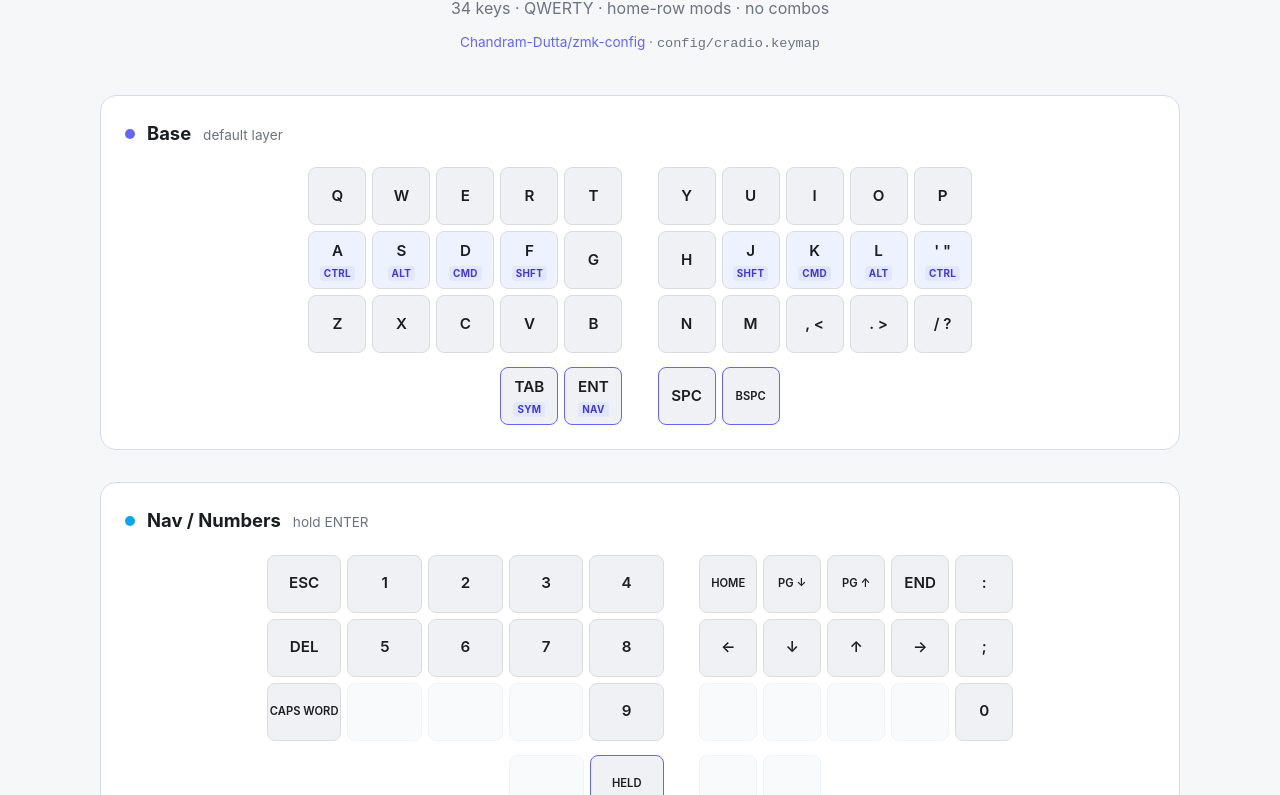
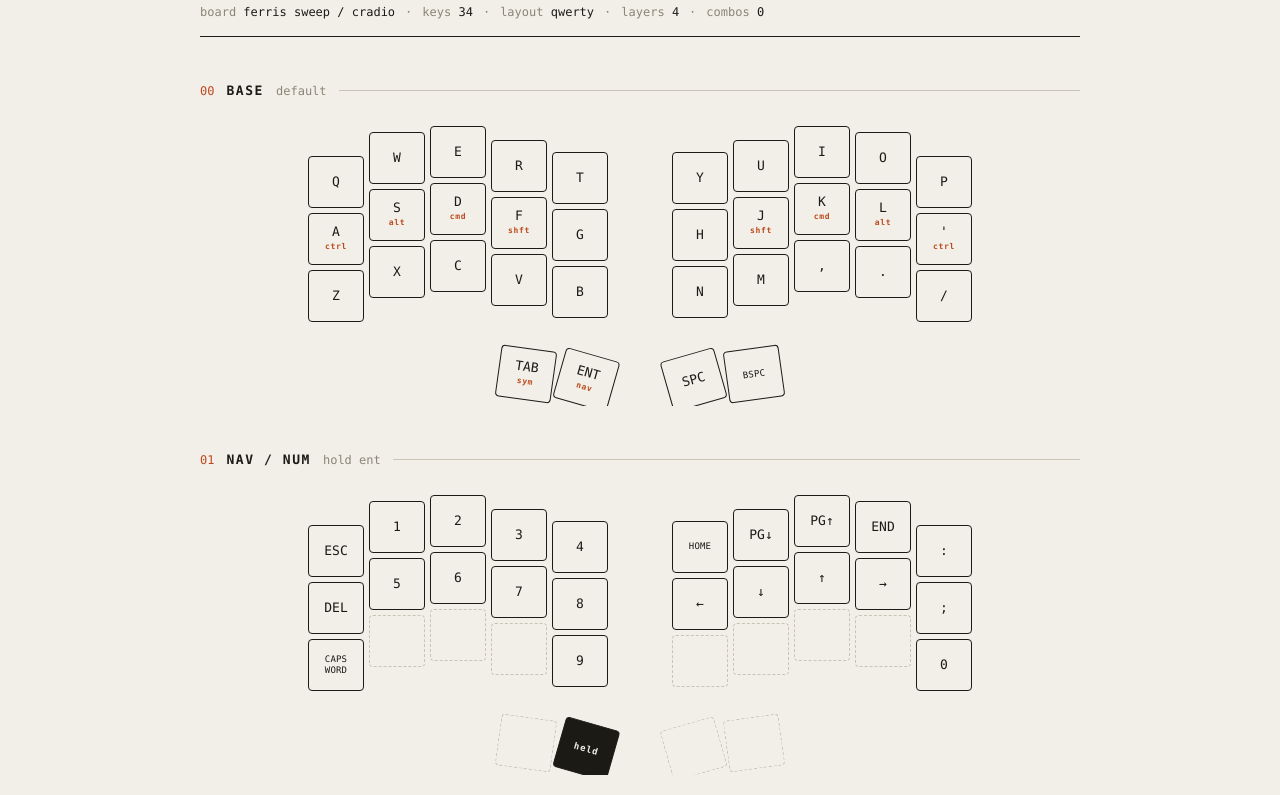
Before and after one commit to Chandram-Dutta/zmk-config, a plain HTML site: page docs/index.html in a window 1280 px wide. Shown: the part 87-882 px from the top of the page. Drawn offline with Linux system fonts and the light colour scheme.

Commit message:
docs: redesign keymap page as technical datasheet
Monospace spec-sheet style, real Sweep column stagger and rotated
thumb keys, warm paper/ink palette with single accent.

Co-Authored-By: Claude Fable 5 <noreply@anthropic.com>

```diff
--- a/docs/index.html
+++ b/docs/index.html
@@ -3,216 +3,229 @@
 <head>
 <meta charset="UTF-8">
 <meta name="viewport" content="width=device-width, initial-scale=1.0">
-<title>Cradio Keymap — Chandram</title>
+<title>cradio.keymap</title>
 <style>
   :root {
-    --bg: #f6f7f9;
-    --card: #ffffff;
-    --key: #f0f1f4;
-    --key-border: #d8dbe0;
-    --text: #1a1d21;
-    --muted: #6b7280;
-    --accent: #6366f1;
-    --mod: #e0e7ff;
-    --mod-text: #4338ca;
-    --layer1: #0ea5e9;
-    --layer2: #f59e0b;
-    --layer3: #ef4444;
-    --hold-bg: #eef2ff;
+    --bg: #f2efe8;
+    --ink: #1c1a15;
+    --line: #c9c4b6;
+    --faint: #8a8577;
+    --accent: #bc4a1e;
+    --held-bg: #1c1a15;
+    --held-ink: #f2efe8;
   }
   @media (prefers-color-scheme: dark) {
     :root {
-      --bg: #101216;
-      --card: #181b21;
-      --key: #21252d;
-      --key-border: #32363f;
-      --text: #e7e9ee;
-      --muted: #8b93a1;
-      --accent: #818cf8;
-      --mod: #2b2f52;
-      --mod-text: #a5b4fc;
-      --hold-bg: #232746;
+      --bg: #16140f;
+      --ink: #ddd8cb;
+      --line: #3b382f;
+      --faint: #7d7869;
+      --accent: #e0672f;
+      --held-bg: #ddd8cb;
+      --held-ink: #16140f;
     }
   }
   * { margin: 0; padding: 0; box-sizing: border-box; }
+  html { -webkit-text-size-adjust: 100%; }
   body {
     background: var(--bg);
-    color: var(--text);
-    font-family: -apple-system, BlinkMacSystemFont, "Segoe UI", Roboto, "Helvetica Neue", sans-serif;
-    line-height: 1.5;
-    padding: 2rem 1rem 4rem;
+    color: var(--ink);
+    font-family: ui-monospace, "SF Mono", SFMono-Regular, Menlo, Consolas, monospace;
+    font-size: 13px;
+    line-height: 1.6;
+    padding: 48px 20px 80px;
   }
-  .wrap { max-width: 1080px; margin: 0 auto; }
-  header { margin-bottom: 2.5rem; text-align: center; }
-  h1 { font-size: 1.9rem; letter-spacing: -0.02em; }
-  header p { color: var(--muted); margin-top: 0.35rem; }
-  header .meta { font-size: 0.85rem; margin-top: 0.75rem; }
-  header .meta a { color: var(--accent); text-decoration: none; }
+  a { color: inherit; }
+  .wrap { max-width: 880px; margin: 0 auto; }
 
-  .layer-card {
-    background: var(--card);
-    border: 1px solid var(--key-border);
-    border-radius: 16px;
-    padding: 1.5rem;
-    margin-bottom: 2rem;
-    overflow-x: auto;
+  /* ── masthead ─────────────────────────────── */
+  .mast { border-bottom: 1px solid var(--ink); padding-bottom: 14px; }
+  .mast .row {
+    display: flex; justify-content: space-between; align-items: baseline;
+    flex-wrap: wrap; gap: 4px 24px;
   }
-  .layer-head {
-    display: flex;
-    align-items: baseline;
-    gap: 0.75rem;
-    margin-bottom: 1.25rem;
-    flex-wrap: wrap;
+  h1 {
+    font-size: 20px; font-weight: 700;
+    letter-spacing: 0.04em; text-transform: uppercase;
   }
-  .layer-head h2 { font-size: 1.15rem; }
-  .layer-head .how {
-    font-size: 0.85rem;
-    color: var(--muted);
+  .mast .rev { color: var(--faint); font-size: 12px; }
+  .specs {
+    display: flex; flex-wrap: wrap; gap: 4px 0;
+    margin-top: 10px; font-size: 12px; color: var(--faint);
   }
-  .layer-head .dot {
-    width: 10px; height: 10px; border-radius: 50%;
-    display: inline-block; flex-shrink: 0;
-    position: relative; top: -1px;
+  .specs span + span::before { content: "·"; margin: 0 10px; }
+  .specs b { color: var(--ink); font-weight: 400; }
+
+  /* ── layer sections ───────────────────────── */
+  section { margin-top: 44px; }
+  .lhead { display: flex; align-items: baseline; gap: 12px; margin-bottom: 22px; }
+  .lhead .n { color: var(--accent); font-size: 12px; }
+  .lhead h2 {
+    font-size: 13px; font-weight: 700;
+    letter-spacing: 0.12em; text-transform: uppercase;
+  }
+  .lhead .how { color: var(--faint); font-size: 12px; }
+  .lhead::after {
+    content: ""; flex: 1; border-top: 1px solid var(--line);
+    position: relative; top: -4px;
   }
 
+  .scroller { overflow-x: auto; padding-bottom: 6px; }
   .board {
-    display: flex;
-    gap: 2.2rem;
-    justify-content: center;
-    min-width: 700px;
+    display: flex; justify-content: center; gap: 64px;
+    min-width: 660px; width: max-content; margin: 0 auto;
+    padding-top: 2px;
   }
-  .half { display: grid; grid-template-columns: repeat(5, 1fr); gap: 6px; }
+  .cols { display: flex; gap: 5px; }
+  .col { display: flex; flex-direction: column; gap: 5px; }
+
   .key {
-    background: var(--key);
-    border: 1px solid var(--key-border);
-    border-radius: 8px;
-    min-height: 58px;
-    min-width: 58px;
-    display: flex;
-    flex-direction: column;
-    align-items: center;
-    justify-content: center;
-    padding: 4px 2px;
+    width: 56px; height: 52px;
+    border: 1px solid var(--ink);
+    border-radius: 4px;
+    display: flex; flex-direction: column;
+    align-items: center; justify-content: center;
+    gap: 1px; padding: 2px;
     text-align: center;
   }
-  .key .tap { font-size: 0.95rem; font-weight: 600; }
-  .key .tap.small { font-size: 0.7rem; font-weight: 600; }
-  .key .hold {
-    font-size: 0.62rem;
-    font-weight: 700;
-    letter-spacing: 0.03em;
-    text-transform: uppercase;
-    color: var(--mod-text);
-    background: var(--mod);
-    border-radius: 4px;
-    padding: 0 4px;
-    margin-top: 3px;
+  .key .t { font-size: 13px; line-height: 1.2; }
+  .key .t.s { font-size: 9px; letter-spacing: 0.02em; }
+  .key .h {
+    font-size: 8px; letter-spacing: 0.08em;
+    color: var(--accent); font-weight: 700;
   }
-  .key.blank { opacity: 0.35; }
-  .key.hrm { background: var(--hold-bg); }
-  .key.thumb { border-color: var(--accent); }
-  .thumbs {
-    grid-column: span 5;
-    display: flex;
-    gap: 6px;
-    margin-top: 8px;
+  .key.blank { border: 1px dashed var(--line); }
+  .key.held {
+    background: var(--held-bg); border-color: var(--held-bg);
+    color: var(--held-ink);
   }
-  .half.left .thumbs { justify-content: flex-end; }
-  .half.right .thumbs { justify-content: flex-start; }
-  .thumbs .key { flex: 0 0 calc(20% - 5px); }
+  .key.held .t { font-size: 9px; letter-spacing: 0.1em; font-weight: 700; }
 
-  .tips {
-    background: var(--card);
-    border: 1px solid var(--key-border);
-    border-radius: 16px;
-    padding: 1.5rem;
+  .half { position: relative; padding-bottom: 78px; }
+  .thumbs { position: absolute; display: flex; gap: 6px; }
+  .half.l .thumbs { right: -8px; bottom: 0; }
+  .half.r .thumbs { left: -8px; bottom: 0; }
+  .half.l .thumbs .key:nth-child(1) { transform: rotate(8deg); }
+  .half.l .thumbs .key:nth-child(2) { transform: rotate(16deg) translateY(6px); }
+  .half.r .thumbs .key:nth-child(1) { transform: rotate(-16deg) translateY(6px); }
+  .half.r .thumbs .key:nth-child(2) { transform: rotate(-8deg); }
+
+  /* ── notes ────────────────────────────────── */
+  .notes { margin-top: 56px; border-top: 1px solid var(--ink); padding-top: 6px; }
+  .notes h2 {
+    font-size: 12px; font-weight: 700; letter-spacing: 0.12em;
+    text-transform: uppercase; margin: 14px 0 16px;
   }
-  .tips h2 { font-size: 1.15rem; margin-bottom: 0.9rem; }
-  .tips ul { list-style: none; }
-  .tips li {
-    padding: 0.45rem 0;
-    color: var(--muted);
-    font-size: 0.92rem;
+  .notes ol { list-style: none; counter-reset: n; max-width: 640px; }
+  .notes li {
+    counter-increment: n;
+    display: flex; gap: 14px;
+    padding: 7px 0; font-size: 12.5px;
   }
-  .tips li strong { color: var(--text); font-weight: 600; }
+  .notes li::before {
+    content: counter(n, decimal-leading-zero);
+    color: var(--accent); flex-shrink: 0;
+  }
+  .notes li span { color: var(--faint); }
+  .notes li b { color: var(--ink); font-weight: 700; }
   kbd {
-    background: var(--key);
-    border: 1px solid var(--key-border);
-    border-bottom-width: 2px;
-    border-radius: 5px;
-    padding: 0.1em 0.45em;
-    font-size: 0.85em;
-    font-family: ui-monospace, SFMono-Regular, Menlo, monospace;
-    color: var(--text);
+    border: 1px solid var(--line); border-radius: 3px;
+    padding: 0 4px; font-family: inherit; font-size: 11px;
+    color: var(--ink); white-space: nowrap;
+  }
+
+  footer {
+    margin-top: 56px; padding-top: 12px;
+    border-top: 1px solid var(--line);
+    display: flex; justify-content: space-between; flex-wrap: wrap; gap: 8px;
+    font-size: 11px; color: var(--faint);
   }
 </style>
 </head>
 <body>
 <div class="wrap">
-  <header>
-    <h1>Cradio / Ferris Sweep Keymap</h1>
-    <p>34 keys · QWERTY · home-row mods · no combos</p>
-    <p class="meta"><a href="https://github.com/Chandram-Dutta/zmk-config">Chandram-Dutta/zmk-config</a> · <code>config/cradio.keymap</code></p>
+
+  <header class="mast">
+    <div class="row">
+      <h1>cradio.keymap</h1>
+      <span class="rev">rev. 2026-07 · zmk</span>
+    </div>
+    <div class="specs">
+      <span>board <b>ferris sweep / cradio</b></span>
+      <span>keys <b>34</b></span>
+      <span>layout <b>qwerty</b></span>
+      <span>layers <b>4</b></span>
+      <span>combos <b>0</b></span>
+    </div>
   </header>
 
   <div id="layers"></div>
 
-  <section class="tips">
-    <h2>How the mods work</h2>
-    <ul>
-      <li><strong>Home-row mods:</strong> tap for the letter, hold for the modifier. <kbd>A</kbd>=Ctrl <kbd>S</kbd>=Alt <kbd>D</kbd>=Cmd <kbd>F</kbd>=Shift — mirrored on <kbd>J</kbd> <kbd>K</kbd> <kbd>L</kbd> <kbd>'</kbd>.</li>
-      <li><strong>Cross-hand is instant:</strong> <kbd>⌘C</kbd> = hold <kbd>K</kbd> + tap <kbd>C</kbd>. <kbd>⌘S</kbd> = hold <kbd>K</kbd> + tap <kbd>S</kbd>. <kbd>⌘⇧Z</kbd> = hold <kbd>J</kbd>+<kbd>K</kbd> + tap <kbd>Z</kbd>.</li>
-      <li><strong>Same-hand needs a beat:</strong> for <kbd>⌘Z</kbd> or <kbd>⌘V</kbd>, hold <kbd>D</kbd> ~¼s (past the tapping term), then tap the letter.</li>
-      <li><strong>No misfires while typing:</strong> mods won't trigger mid-word (150 ms prior-idle guard), and a left mod only activates on right-hand keys.</li>
-      <li><strong>Layers:</strong> hold <kbd>Enter</kbd> → Nav/Numbers, hold <kbd>Tab</kbd> → Symbols, hold both → System (F-keys, Bluetooth, flash).</li>
-    </ul>
-  </section>
+  <div class="notes">
+    <h2>Operating notes</h2>
+    <ol>
+      <li><span><b>Home-row mods</b> — tap for the letter, hold for the modifier.
+        <kbd>A</kbd> ctrl · <kbd>S</kbd> alt · <kbd>D</kbd> cmd · <kbd>F</kbd> shift,
+        mirrored on <kbd>J</kbd> <kbd>K</kbd> <kbd>L</kbd> <kbd>'</kbd>.</span></li>
+      <li><span><b>Cross-hand is instant</b> — ⌘C is hold <kbd>K</kbd> + tap <kbd>C</kbd>;
+        ⌘⇧Z is hold <kbd>J</kbd>+<kbd>K</kbd> + tap <kbd>Z</kbd>.</span></li>
+      <li><span><b>Same-hand needs a beat</b> — for ⌘Z / ⌘V, hold <kbd>D</kbd> past
+        ~280&thinsp;ms, then tap the letter.</span></li>
+      <li><span><b>Misfire guards</b> — mods never fire mid-word (150&thinsp;ms
+        prior-idle) and only resolve against the opposite hand.</span></li>
+      <li><span><b>Layer access</b> — hold <kbd>ENT</kbd> for nav/numbers, hold
+        <kbd>TAB</kbd> for symbols, hold both for system.</span></li>
+    </ol>
+  </div>
+
+  <footer>
+    <span><a href="https://github.com/Chandram-Dutta/zmk-config">Chandram-Dutta/zmk-config</a></span>
+    <span>source of truth: config/cradio.keymap</span>
+  </footer>
 </div>
 
 <script>
-// tap label, hold label (null = plain key), class
-const k = (tap, hold, cls) => ({ tap, hold: hold || null, cls: cls || "" });
+const k = (t, h, c) => ({ t, h: h || null, c: c || "" });
 const B = k("", null, "blank");
+const HELD = k("held", null, "held");
+
+// Ferris sweep column stagger, outer→inner, px
+const STAG_L = [30, 6, 0, 14, 26];
+const STAG_R = [26, 14, 0, 6, 30];
 
 const LAYERS = [
   {
-    name: "Base",
-    how: "default layer",
-    color: "var(--accent)",
+    n: "00", name: "base", how: "default",
     left: [
       k("Q"), k("W"), k("E"), k("R"), k("T"),
-      k("A", "CTRL", "hrm"), k("S", "ALT", "hrm"), k("D", "CMD", "hrm"), k("F", "SHFT", "hrm"), k("G"),
+      k("A", "ctrl"), k("S", "alt"), k("D", "cmd"), k("F", "shft"), k("G"),
       k("Z"), k("X"), k("C"), k("V"), k("B"),
     ],
     right: [
       k("Y"), k("U"), k("I"), k("O"), k("P"),
-      k("H"), k("J", "SHFT", "hrm"), k("K", "CMD", "hrm"), k("L", "ALT", "hrm"), k("' \"", "CTRL", "hrm"),
-      k("N"), k("M"), k(", <"), k(". >"), k("/ ?"),
+      k("H"), k("J", "shft"), k("K", "cmd"), k("L", "alt"), k("'", "ctrl"),
+      k("N"), k("M"), k(","), k("."), k("/"),
     ],
-    thumbsL: [k("TAB", "SYM", "thumb"), k("ENT", "NAV", "thumb")],
-    thumbsR: [k("SPC", null, "thumb"), k("BSPC", null, "thumb")],
+    tl: [k("TAB", "sym"), k("ENT", "nav")],
+    tr: [k("SPC"), k("BSPC")],
   },
   {
-    name: "Nav / Numbers",
-    how: "hold ENTER",
-    color: "var(--layer1)",
+    n: "01", name: "nav / num", how: "hold ent",
     left: [
       k("ESC"), k("1"), k("2"), k("3"), k("4"),
       k("DEL"), k("5"), k("6"), k("7"), k("8"),
-      k("CAPS WORD", null, ""), B, B, B, k("9"),
+      k("CAPS WORD"), B, B, B, k("9"),
     ],
     right: [
-      k("HOME"), k("PG ↓", null, ""), k("PG ↑", null, ""), k("END"), k(":"),
+      k("HOME"), k("PG↓"), k("PG↑"), k("END"), k(":"),
       k("←"), k("↓"), k("↑"), k("→"), k(";"),
       B, B, B, B, k("0"),
     ],
-    thumbsL: [B, k("HELD", null, "thumb")],
-    thumbsR: [B, B],
+    tl: [B, HELD],
+    tr: [B, B],
   },
   {
-    name: "Symbols",
-    how: "hold TAB",
-    color: "var(--layer2)",
+    n: "02", name: "symbols", how: "hold tab",
     left: [
       k("`"), k("["), k("{"), k("}"), k("\\"),
       k("!"), k("@"), k("#"), k("$"), k("%"),
@@ -223,51 +236,55 @@ const LAYERS = [
       k("*"), k("-"), k("="), k("+"), k("|"),
       k("&"), k("_"), k("/"), k("?"), B,
     ],
-    thumbsL: [k("HELD", null, "thumb"), B],
-    thumbsR: [B, B],
+    tl: [HELD, B],
+    tr: [B, B],
   },
   {
-    name: "System",
-    how: "hold TAB + ENTER",
-    color: "var(--layer3)",
+    n: "03", name: "system", how: "hold tab + ent",
     left: [
-      k("RESET", null, ""), B, B, B, k("BT 0", null, ""),
-      k("BOOT", null, ""), B, B, B, k("BT 1", null, ""),
-      k("STUDIO", null, ""), B, B, k("BT CLR", null, ""), k("BT 2", null, ""),
+      k("RESET"), B, B, B, k("BT 0"),
+      k("BOOT"), B, B, B, k("BT 1"),
+      k("STUDIO"), B, B, k("BT CLR"), k("BT 2"),
     ],
     right: [
       k("F1"), k("F2"), k("F3"), k("F4"), k("F5"),
       k("F6"), k("F7"), k("F8"), k("F9"), k("F10"),
-      k("F11"), k("F12"), k("⌘⇧4", null, ""), B, B,
+      k("F11"), k("F12"), k("⌘⇧4"), B, B,
     ],
-    thumbsL: [k("HELD", null, "thumb"), k("HELD", null, "thumb")],
-    thumbsR: [B, B],
+    tl: [HELD, HELD],
+    tr: [B, B],
   },
 ];
 
-function keyHtml(key) {
-  const tapCls = key.tap.length > 3 ? "tap small" : "tap";
-  return `<div class="key ${key.cls}">
-    <span class="${tapCls}">${key.tap}</span>
-    ${key.hold ? `<span class="hold">${key.hold}</span>` : ""}
+const keyHtml = key => `<div class="key ${key.c}">
+  <span class="t${key.t.length > 3 ? " s" : ""}">${key.t}</span>
+  ${key.h ? `<span class="h">${key.h}</span>` : ""}
+</div>`;
+
+// keys come row-major; regroup into staggered columns
+function halfHtml(keys, thumbs, side) {
+  const stag = side === "l" ? STAG_L : STAG_R;
+  const cols = stag.map((off, c) => `
+    <div class="col" style="margin-top:${off}px">
+      ${[0, 1, 2].map(r => keyHtml(keys[r * 5 + c])).join("")}
+    </div>`).join("");
+  return `<div class="half ${side}">
+    <div class="cols">${cols}</div>
+    <div class="thumbs">${thumbs.map(keyHtml).join("")}</div>
   </div>`;
 }
 
-document.getElementById("layers").innerHTML = LAYERS.map(layer => `
-  <section class="layer-card">
-    <div class="layer-head">
-      <span class="dot" style="background:${layer.color}"></span>
-      <h2>${layer.name}</h2>
-      <span class="how">${layer.how}</span>
+document.getElementById("layers").innerHTML = LAYERS.map(l => `
+  <section>
+    <div class="lhead">
+      <span class="n">${l.n}</span>
+      <h2>${l.name}</h2>
+      <span class="how">${l.how}</span>
     </div>
-    <div class="board">
-      <div class="half left">
-        ${layer.left.map(keyHtml).join("")}
-        <div class="thumbs">${layer.thumbsL.map(keyHtml).join("")}</div>
-      </div>
-      <div class="half right">
-        ${layer.right.map(keyHtml).join("")}
-        <div class="thumbs">${layer.thumbsR.map(keyHtml).join("")}</div>
+    <div class="scroller">
+      <div class="board">
+        ${halfHtml(l.left, l.tl, "l")}
+        ${halfHtml(l.right, l.tr, "r")}
       </div>
     </div>
   </section>
```
